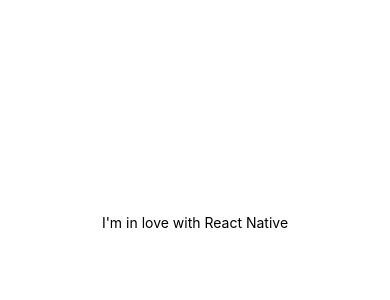
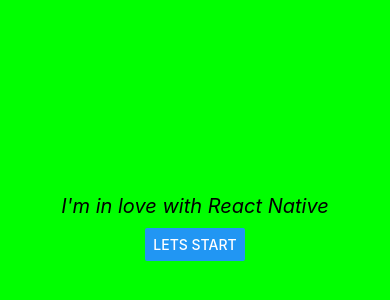
Before and after one commit to ummesadeka/LearnNative, a React Native app: screen / in a window 390 px wide. Shown: the part 200-500 px from the top of the page. Built offline with nearby package versions, Linux system fonts and the light colour scheme.

Commit message:
learning basic components

```diff
--- a/App.js
+++ b/App.js
@@ -1,20 +1,26 @@
 import { StatusBar } from 'expo-status-bar';
-import { StyleSheet, Text, View } from 'react-native';
+import { StyleSheet, Text, View, Button, Linking } from 'react-native';
 
 export default function App() {
   return (
-    <View style={styles.container}>
-      <Text>I'm in love with React Native</Text>
-      <StatusBar style="auto" />
+    <View style={styles.body}>
+      <Text style={styles.text}>I'm in love with React Native</Text>
+      <Button title="Lets start" onPress={()=> {Linking.openURL('https://reactnative.dev/docs/getting-started')}}></Button>
     </View>
   );
 }
 
 const styles = StyleSheet.create({
-  container: {
+  body: {
     flex: 1,
-    backgroundColor: '#fff',
+    backgroundColor: '#0f0',
     alignItems: 'center',
     justifyContent: 'center',
   },
+  text: {
+    color: 'black',
+    fontSize: 20,
+    fontStyle: 'italic',
+    margin: 10,
+  },
 });
```
